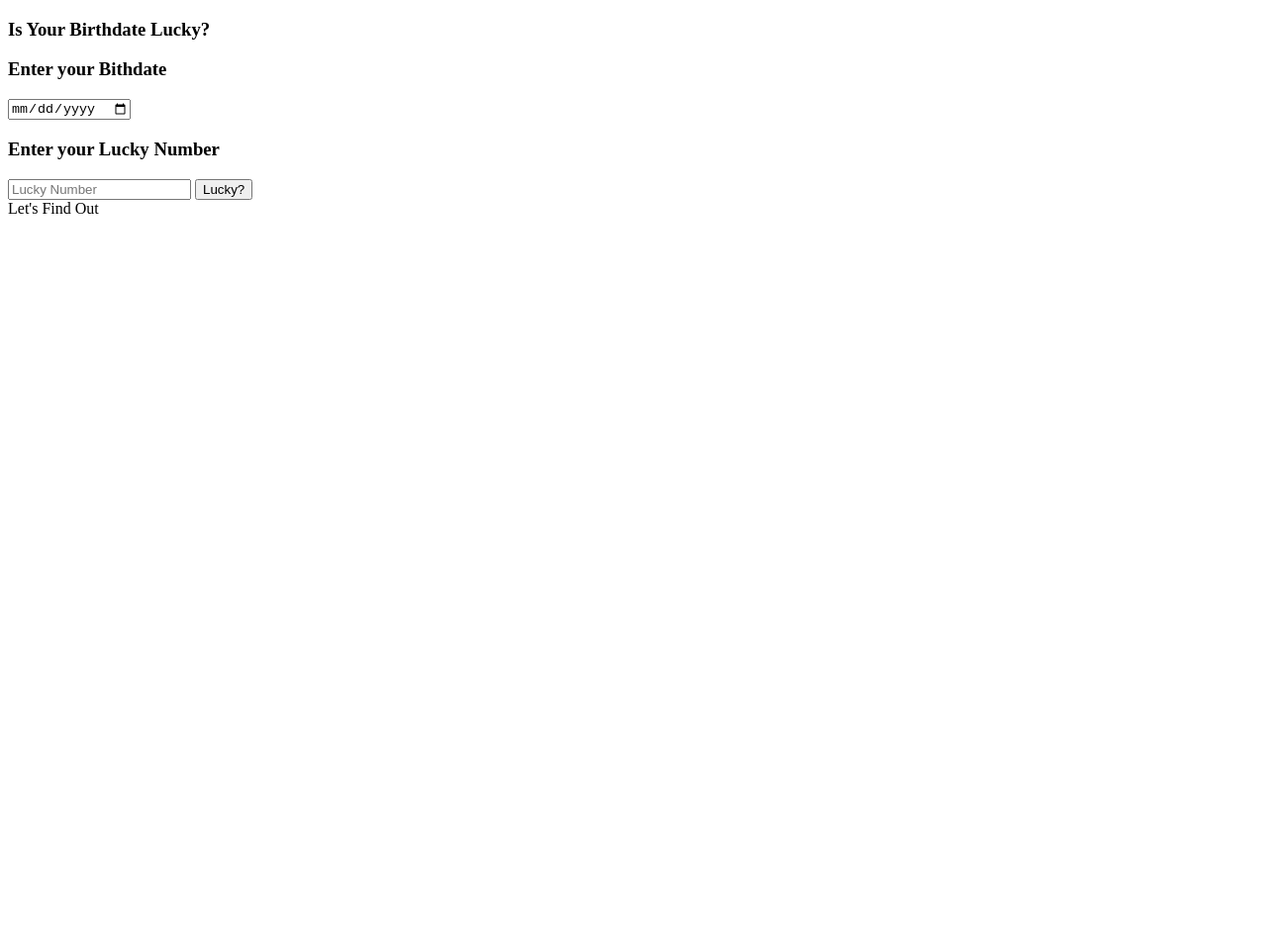
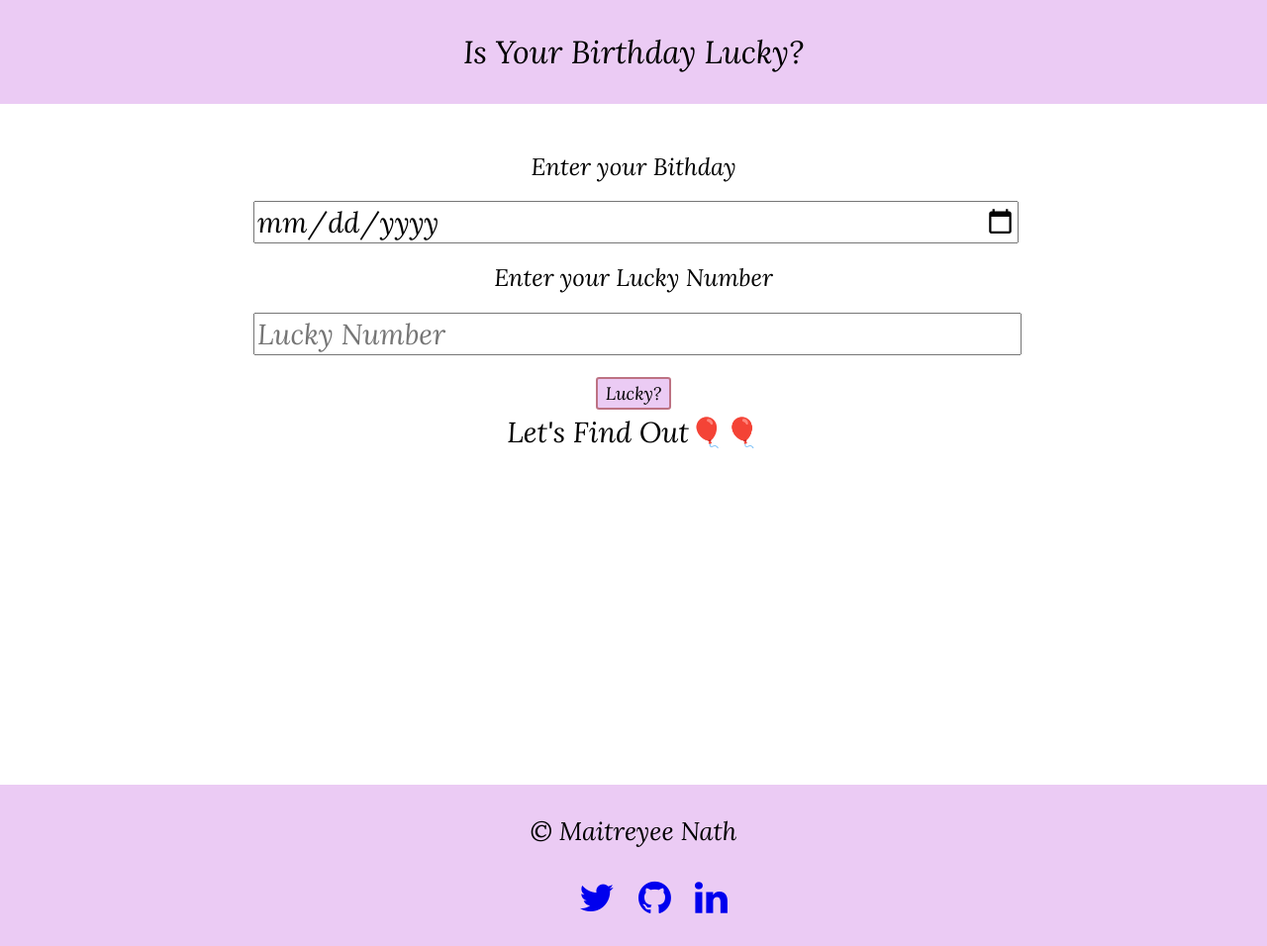
Before and after one commit to mnath30/Lucky-Bithdate, a plain HTML site: page index.html in a window 1280 px wide. Shown: the whole page at 99% size. Before the commit the page ends 800 px from the top, so only its background shows below. Drawn offline with Linux system fonts and the light colour scheme.

Commit message:
style: added style

```diff
--- a/index.html
+++ b/index.html
@@ -5,15 +5,29 @@
     <meta http-equiv="X-UA-Compatible" content="IE=edge">
     <meta name="viewport" content="width=device-width, initial-scale=1.0">
     <title>Lucky Birthday</title>
+    <link href="./style.css" rel="stylesheet">
+    <link rel="stylesheet" href="https://cdnjs.cloudflare.com/ajax/libs/font-awesome/4.7.0/css/font-awesome.min.css">
+
 </head>
 <body>
-    <h3>Is Your Birthdate Lucky?</h3>
-    <h3>Enter your Bithdate</h3>
-    <input type="date" id="birthdate" class="inputbox" placeholder="dd/mm/yyyy">
-    <h3>Enter your Lucky Number</h3>
-    <input type="number" id="luckyNumber" class="inputbox" placeholder ="Lucky Number">
-    <button id="btn">Lucky?</button>
-    <div id="result">Let's Find Out</div>
+    <header>Is Your Birthday Lucky?</header>
+    <div class="main">
+    <label for="dob">Enter your Bithday
+    <input type="date" id="birthdate" class="inputbox" placeholder="dd/mm/yyyy"></label>
+    <label for="num">Enter your Lucky Number
+    <input type="number" id="luckyNumber" class="inputbox" placeholder ="Lucky Number"></label>
+    <button id="btn" class="button">Lucky?</button>
+    <div id="result">Let's Find Out🎈🎈</div>
+    </div>
+
+    <footer>
+        <p>&copy; Maitreyee Nath</p>
+        <ul>
+            <li class="social-icon"><a href="https://twitter.com/maitreyee__nath" target="__blank"><i class="fa fa-twitter"></i></a></li>
+            <li class="social-icon"><a href="https://github.com/mnath30" target="__blank"><i class="fa fa-github"></i></a></li>
+            <li class="social-icon"><a href="https://www.linkedin.com/in/maitreyee-nath-211096127?lipi=urn%3Ali%3Apage%3Ad_flagship3_profile_view_base_contact_details%3BZcCecq5VS%2BKX4%2FTk0FLFKw%3D%3D" target="__blank"><i class="fa fa-linkedin"></i></a></li>
+        </ul>
+    </footer>
 <script src="./script.js"></script>
 </body>
 </html>
--- a/script.js
+++ b/script.js
@@ -3,31 +3,39 @@ var luckyNumber=document.querySelector('#luckyNumber');
 var btn=document.querySelector('#btn');
 var result=document.querySelector('#result');
 
-function calculateSum(date){
-    console.log(typeof(date));
-    date=date.replaceAll("-","");
+function calculateSum(dob){
+    dob=dob.replaceAll("-","");
     var sum=0;
-    for (var i=0;i<date.length;i++){
-        sum=sum+Number(date.charAt(i));
+    for (var i=0;i<dob.length;i++){
+        sum=sum+Number(dob.charAt(i));
     }
-    console.log(sum);
     return(sum);
 
 }
 
 function clickHandler(){
-    var sumofdate=calculateSum(birthDate.value);
+    var dob=birthDate.value;
     var luckynum=Number(luckyNumber.value);
-    console.log(sumofdate,luckynum);
-    if ((sumofdate%luckynum)==0){
-        result.innerHTML='<h3>Yay you have a lucky birthdate</h3>';
-        console.log("yes");
+    if (dob && luckynum){
+        if(luckynum>0){
+            var sumofdate=calculateSum(dob);
+            if ((sumofdate%luckynum)==0){
+                result.innerText='Yay you have a lucky birthday 🥳';
+            }
+            else{
+                result.innerText ='Sorry your birthday is not lucky 🙁';
+            }
+        }
+        else{
+            result.innerText = 'Lucky number cannot be negative😶';
+        }
+
+
     }
     else{
-        result.innerHTML ="<h3>Sorry your birthday and number are not lucky</h3>";
-        console.log("no")
+        result.innerText='Please enter both the fields😑';
     }
-    console.log(result);
+
 }
 
 btn.addEventListener("click",clickHandler);
--- a/style.css
+++ b/style.css
@@ -0,0 +1,82 @@
+@import url('https://fonts.googleapis.com/css2?family=Lora:ital@1&display=swap');
+:root{
+    --dark-pink:#E2AEDD;
+    --light-pink:#EBCBF4;
+    --darker-pink:#D598BC;
+    --brownish:#BD7283;
+}
+
+body{
+    padding:0;
+    margin:0;
+    text-align: center;
+    font-size: larger;
+    font-family: 'Lora', serif;
+
+
+}
+
+header{
+    background-color:var(--light-pink);
+    padding:2rem;
+    font-size:2rem;
+    margin-bottom:3rem;
+
+}
+.main{
+    min-height: 80vh;
+    max-width:60%;
+    margin:auto;
+}
+input{
+    display:block;
+    margin:1.2rem auto;
+    font-size:1.2rem;
+}
+label{
+    font-size:1.5rem;
+}
+.inputbox{
+    width: 100%;
+    font-family: 'Lora', serif;
+    font-size:larger;
+
+}
+.button{
+    font-family: 'Lora', serif;
+    font-size:large;
+    border-radius:0.2rem;
+    padding:0.2rem 0.5rem;
+    margin:0.2rem;
+    cursor:pointer;
+    background-color:var(--light-pink);
+    border:2px solid var(--brownish);
+}
+button:hover{
+    background-color: var(--dark-pink);
+}
+li{
+    list-style:none;
+}
+a{
+    text-decoration: none;
+    font-size: larger;
+}
+#result{
+    font-size:1.8rem;
+}
+
+footer{
+    background-color: var(--light-pink);
+    padding:0.3rem;
+    text-align:center;
+}
+.social-icon{
+    display:inline;
+    font-size: 2rem;
+    padding: 0rem 0.6rem;
+
+}
+p{
+    font-size:1.6rem;
+}
```
